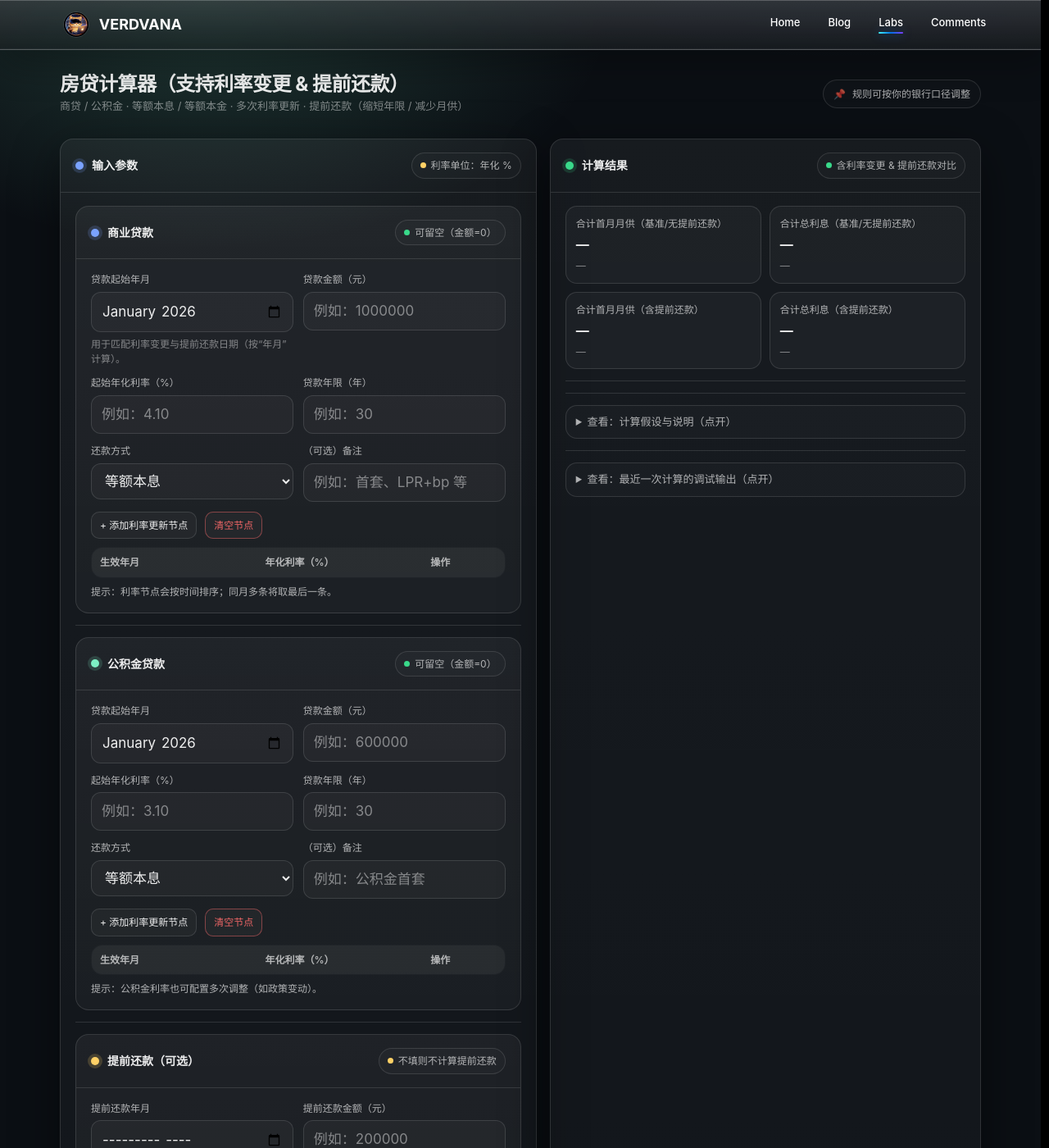
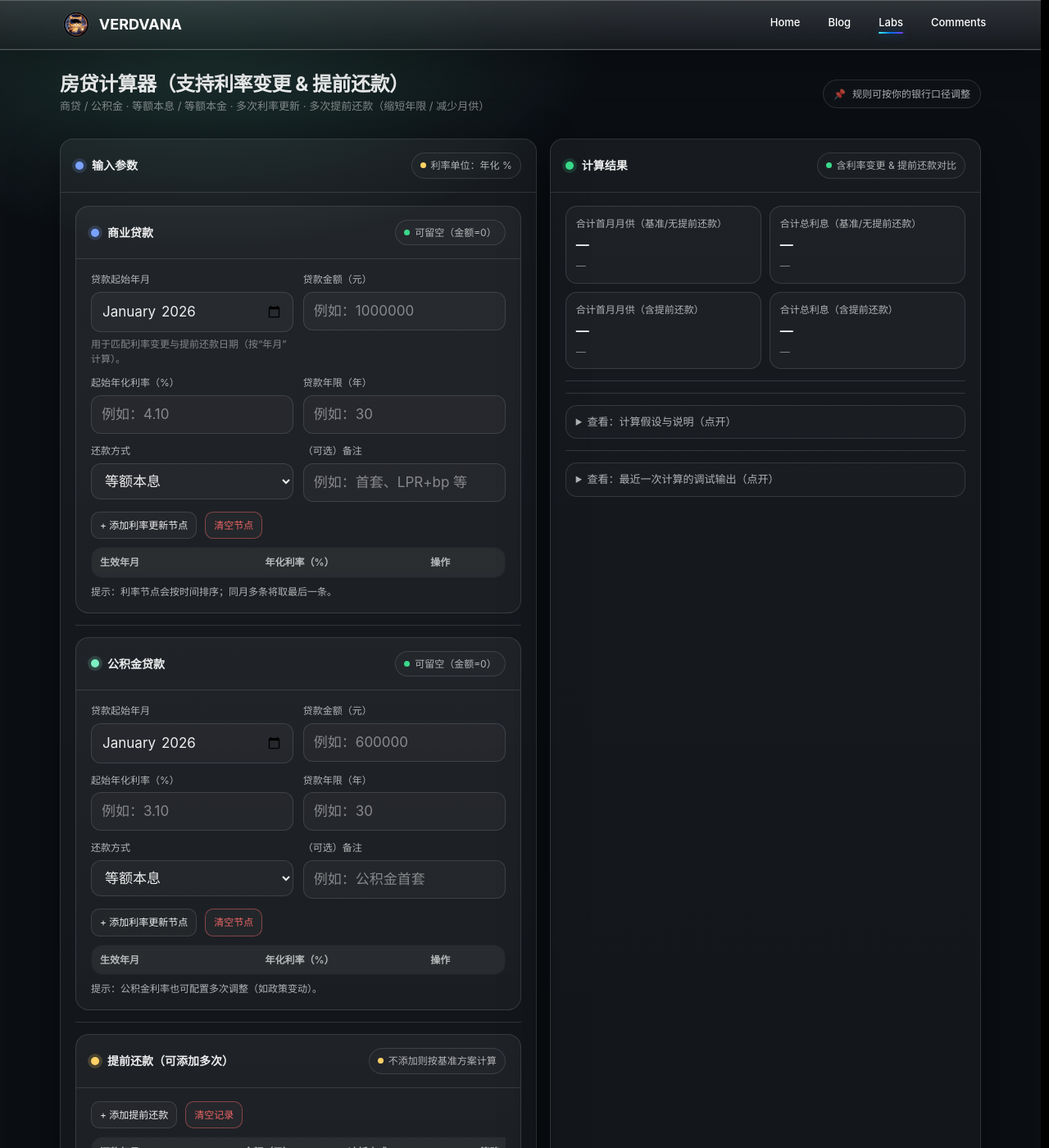
Before and after one commit to Verdvana/Verdvana.github.io, a Jekyll site: the page built from labs/mortgage_calculator.html, in a window 1280 px wide and 1400 px high. Shown: the whole window at 82% size. Built offline with Jekyll 4.4.1, drawn with Linux system fonts in a browser that asks for light colours; comment, search, counter and statistics services are not loaded; some of the changed lines change nothing that is shown; some of the changed text lies outside the part shown.

Commit message:
添加提前还款功能，优化表格布局和样式

```diff
--- a/assets/css/labs/mortgage_calculator.css
+++ b/assets/css/labs/mortgage_calculator.css
@@ -209,6 +209,13 @@
       background: rgba(255,255,255,0.04);
     }
     .table tr:last-child td{ border-bottom: none; }
+    .table-scroll{ overflow-x:auto; }
+    .prepay-table{ min-width:760px; }
+    .prepay-table th:nth-child(1){ width:17%; }
+    .prepay-table th:nth-child(2){ width:18%; }
+    .prepay-table th:nth-child(3){ width:23%; }
+    .prepay-table th:nth-child(4){ width:30%; }
+    .prepay-table th:nth-child(5){ width:12%; }
     .td-actions{
       display:flex; gap:8px; align-items:center;
     }
--- a/labs/mortgage_calculator.html
+++ b/labs/mortgage_calculator.html
@@ -6,7 +6,6 @@
 extra_css:
   - /assets/css/labs/mortgage_calculator.css
 ---
-
 <div class="lab-page">
 
 
@@ -15,7 +14,7 @@
 <header style="display: flex; justify-content: space-between; align-items: center; margin-bottom: 30px;">
 <div style="flex:1;">
 <h1 style="margin:0; font-size: 24px; letter-spacing: -0.5px;">房贷计算器（支持利率变更 &amp; 提前还款）</h1>
-<p style="margin:4px 0 0; opacity: 0.5; font-size: 13px;">商贷 / 公积金 · 等额本息 / 等额本金 · 多次利率更新 · 提前还款（缩短年限 / 减少月供）</p>
+<p style="margin:4px 0 0; opacity: 0.5; font-size: 13px;">商贷 / 公积金 · 等额本息 / 等额本金 · 多次利率更新 · 多次提前还款（缩短年限 / 减少月供）</p>
 </div>
 <div style="display:flex; gap:12px; align-items:center; flex-wrap:wrap; justify-content:flex-end;">
 
@@ -164,39 +163,30 @@
 <div class="hd">
 <div class="section-title">
 <div class="dot" style="background:#ffd166; box-shadow: 0 0 0 4px rgba(255,209,102,0.18);"></div>
-<h2>提前还款（可选）</h2>
+<h2>提前还款（可添加多次）</h2>
 </div>
-<div class="badge warn"><span class="b"></span><span>不填则不计算提前还款</span></div>
+<div class="badge warn"><span class="b"></span><span>不添加则按基准方案计算</span></div>
 </div>
 <div class="bd">
-<div class="row">
-<div>
-<label>提前还款年月</label>
-<input id="prepayDate" type="month"/>
-<div class="hint">发生在当期“正常还款后”再冲抵本金。</div>
+<div class="toolbar" style="margin-top:0;">
+<button class="mini" onclick="addPrepayRow()">+ 添加提前还款</button>
+<button class="mini danger" onclick="clearPrepayRows()">清空记录</button>
 </div>
-<div>
-<label>提前还款金额（元）</label>
-<input id="prepayAmount" min="0" placeholder="例如：200000" step="1000" type="number"/>
+<div class="table-scroll">
+<table class="table prepay-table" id="prepayTable">
+<thead>
+<tr>
+<th>还款年月</th>
+<th>金额（元）</th>
+<th>冲抵方式</th>
+<th>策略</th>
+<th>操作</th>
+</tr>
+</thead>
+<tbody></tbody>
+</table>
 </div>
-</div>
-<div class="row">
-<div>
-<label>分配方式</label>
-<select id="prepayAlloc">
-<option value="bizFirst">优先冲商贷</option>
-<option value="gjjFirst">优先冲公积金</option>
-<option value="proRata">按剩余本金比例分摊</option>
-</select>
-</div>
-<div>
-<label>提前还款策略</label>
-<select id="prepayMode">
-<option value="shortenTerm">缩短年限（保持月供尽量不变）</option>
-<option value="reducePayment">减少月供（保持期限尽量不变）</option>
-</select>
-</div>
-</div>
+<div class="small">各笔按年月先后执行；同月多笔按列表顺序执行，均发生在当月正常还款后。</div>
 <div class="toolbar">
 <button class="primary" onclick="calculateAll()">开始计算</button>
 <button onclick="fillDemo()">填入示例数据</button>
@@ -250,7 +240,8 @@
 <ul>
 <li>每月按 <span class="code">月利率 = 年利率 / 12</span> 计息。</li>
 <li>利率更新节点以“生效年月”为准，从该月开始应用。</li>
-<li>提前还款发生在当月“正常还款后”，然后冲抵本金（若金额超过剩余本金则按剩余本金计）。</li>
+<li>多次提前还款按年月排序后逐笔执行；同月多笔按录入顺序执行，均发生在当月“正常还款后”。</li>
+<li>每次提前还款都按当时的实际剩余本金重新分配；若金额超过两笔贷款的可还本金，则只冲抵可用余额。</li>
 <li>等额本息：
                 <ul>
 <li>若选择“减少月供”：预还后按剩余期数重新计算月供；利率变化也会重新计算月供。</li>
@@ -375,6 +366,72 @@
     return dedup;
   }
 
+  // ======== 提前还款表：DOM 管理 ========
+  function addPrepayRow(preset=null){
+    const tbody = document.querySelector("#prepayTable tbody");
+    const tr = document.createElement("tr");
+
+    const fields = [
+      {type:"month", value:preset?.date ?? ""},
+      {type:"number", value:preset?.amount ?? "", min:"0", step:"1000", placeholder:"例如：200000"}
+    ];
+    for(const field of fields){
+      const td = document.createElement("td");
+      const input = document.createElement("input");
+      Object.assign(input, field);
+      td.appendChild(input);
+      tr.appendChild(td);
+    }
+
+    const allocTd = document.createElement("td");
+    const alloc = document.createElement("select");
+    alloc.innerHTML = `
+      <option value="bizFirst">优先冲商贷</option>
+      <option value="gjjFirst">优先冲公积金</option>
+      <option value="proRata">按剩余本金比例</option>`;
+    alloc.value = preset?.alloc ?? "bizFirst";
+    allocTd.appendChild(alloc);
+    tr.appendChild(allocTd);
+
+    const modeTd = document.createElement("td");
+    const mode = document.createElement("select");
+    mode.innerHTML = `
+      <option value="shortenTerm">缩短年限（保持月供）</option>
+      <option value="reducePayment">减少月供（保持期限）</option>`;
+    mode.value = preset?.mode ?? "shortenTerm";
+    modeTd.appendChild(mode);
+    tr.appendChild(modeTd);
+
+    const actionTd = document.createElement("td");
+    const del = document.createElement("button");
+    del.className = "mini danger";
+    del.textContent = "删除";
+    del.onclick = () => tr.remove();
+    actionTd.appendChild(del);
+    tr.appendChild(actionTd);
+    tbody.appendChild(tr);
+  }
+
+  function clearPrepayRows(){
+    document.querySelector("#prepayTable tbody").innerHTML = "";
+  }
+
+  function readPrepayRows(){
+    return [...document.querySelectorAll("#prepayTable tbody tr")].map((tr, index) => {
+      const inputs = tr.querySelectorAll("input");
+      const selects = tr.querySelectorAll("select");
+      return {
+        ym: parseMonth(inputs[0].value),
+        dateText: inputs[0].value,
+        amountText: inputs[1].value,
+        amount: Number(inputs[1].value),
+        alloc: selects[0].value,
+        mode: selects[1].value,
+        order: index
+      };
+    }).filter(p => p.dateText !== "" || p.amountText !== "");
+  }
+
   // ======== 核心：还款模拟 ========
   function annuityPayment(balance, annualRate, months){
     if(months<=0) return 0;
@@ -399,11 +456,11 @@
 
   function simulateLoan(params){
     // params:
-    // {principal, startYM, totalMonths, method, initialAnnualRate, rateChanges[], prepay:{ym, amount, mode} or null, keepTermWhenNoPrepay:true}
+    // {principal, startYM, totalMonths, method, initialAnnualRate, rateChanges[], prepays:[{ym, amount, mode}]}
     const {
       principal, startYM, totalMonths, method,
       initialAnnualRate, rateChanges,
-      prepay
+      prepays = []
     } = params;
 
     const getRate = buildRateLookup(initialAnnualRate, rateChanges);
@@ -427,12 +484,16 @@
     }
 
     const schedule = [];
-    let prepayApplied = false;
+    let activeMode = null;
+    const sortedPrepays = prepays
+      .filter(x => x && x.ym && x.amount > 0)
+      .map((x, index) => ({...x, inputOrder:x.order ?? index}))
+      .sort((a,b) => compareYM(a.ym,b.ym) || a.inputOrder-b.inputOrder);
 
     // 辅助：当利率变化时，是否重算月供（等额本息）
     const recalcOnRateChange = () => {
       if(method !== "annuity") return;
-      if(prepay && prepay.mode === "shortenTerm" && prepayApplied){
+      if(activeMode === "shortenTerm"){
         // 缩短年限：保持月供不变
         return;
       }
@@ -491,54 +552,30 @@
         extra: 0
       });
 
-      // 本月正常还款后：检查是否提前还款
-      if(prepay && !prepayApplied && compareYM(ym, prepay.ym) === 0){
+      // 本月正常还款后：按录入顺序应用该月的一笔或多笔提前还款
+      const monthPrepays = sortedPrepays.filter(x => compareYM(x.ym, ym) === 0);
+      for(const prepay of monthPrepays){
         const extra = clamp(prepay.amount, 0, bal);
         bal -= extra;
-        prepayApplied = true;
-        schedule[schedule.length-1].extra = extra;
+        schedule[schedule.length-1].extra += extra;
         schedule[schedule.length-1].balance = bal < 1e-10 ? 0 : bal;
-
-        // 提前还款后，更新计划
-        if(method === "annuity"){
-          if(prepay.mode === "reducePayment"){
-            // 保持剩余期数不变：remainingMonthsPlan 减 1（刚还完本月）后重新算
-            // remainingMonthsPlan 会在下面统一处理，所以这里不动，等更新后重算
-          }else{
-            // shortenTerm: 保持payment不变（已由逻辑处理）
-          }
-        }else{
-          // equalPrincipal
-          if(prepay.mode === "reducePayment"){
-            // 重新计算每月本金=剩余本金/剩余期数
-            // 等到更新 remainingMonthsPlan 后再算，这里先不算
-          }else{
-            // shortenTerm: principalFixed 不变
-          }
-        }
+        activeMode = prepay.mode;
       }
 
-      // 更新剩余期数（对 reducePayment 来说必须控制期数；对 shortenTerm 只是统计用）
+      // 更新合同剩余期数；“减少月供”始终以原合同到期日为边界
       remainingMonthsPlan = Math.max(0, remainingMonthsPlan - 1);
 
-      // 提前还款后需要重新定计划（reducePayment）
-      if(prepayApplied && prepay && compareYM(ym, prepay.ym) === 0){
-        if(prepay.mode === "reducePayment"){
+      // 同月最后一笔提前还款的策略决定下一期计划
+      if(monthPrepays.length){
+        const finalMode = monthPrepays[monthPrepays.length-1].mode;
+        if(finalMode === "reducePayment"){
           if(method === "annuity"){
             payment = annuityPayment(bal, getRate(addMonths(ym,1)), remainingMonthsPlan);
-            // 注意：重算通常从下期开始，因此用下个月利率预估（更贴近实际）
           }else{
             principalFixed = (remainingMonthsPlan>0)? (bal / remainingMonthsPlan) : bal;
           }
         }else{
-          // shortenTerm: 对 equalPrincipal 需要调整 remainingMonthsPlan 为“预计还清月数”
-          if(method === "equalPrincipal"){
-            if(principalFixed > 1e-12){
-              remainingMonthsPlan = Math.ceil(bal / principalFixed);
-            }
-          }else{
-            // annuity shortenTerm: remainingMonthsPlan 不再强约束，继续模拟直到 bal=0；这里保持为“剩余计划期数”也无妨
-          }
+          // 缩短年限：沿用当前月供或每月本金，循环会在余额归零时结束
         }
       }
 
@@ -647,78 +684,51 @@
     if((biz.amount||0) <= 0 && (gjj.amount||0) <= 0){
       errs.push("请至少填写一笔贷款金额（商贷或公积金）。");
     }
+    const rawPrepays = readPrepayRows();
+    rawPrepays.forEach((p, index) => {
+      if(!p.ym) errs.push(`第 ${index+1} 笔提前还款的年月无效`);
+      if(!isFinite(p.amount) || p.amount <= 0) errs.push(`第 ${index+1} 笔提前还款金额需 > 0`);
+    });
     if(errs.length){
       renderError(errs);
       return;
     }
 
+    const simulate = (loan, prepays=[]) => (loan.amount>0) ? simulateLoan({
+      principal: loan.amount,
+      startYM: loan.start,
+      totalMonths: Math.round(loan.years*12),
+      method: loan.method,
+      initialAnnualRate: loan.rate/100,
+      rateChanges: loan.changes,
+      prepays
+    }) : emptySim(loan.start);
+
     // 基准（无提前还款）
-    const baseBiz = (biz.amount>0)? simulateLoan({
-      principal: biz.amount,
-      startYM: biz.start,
-      totalMonths: Math.round(biz.years*12),
-      method: biz.method,
-      initialAnnualRate: biz.rate/100,
-      rateChanges: biz.changes,
-      prepay: null
-    }) : emptySim(biz.start);
+    const baseBiz = simulate(biz);
+    const baseGjj = simulate(gjj);
 
-    const baseGjj = (gjj.amount>0)? simulateLoan({
-      principal: gjj.amount,
-      startYM: gjj.start,
-      totalMonths: Math.round(gjj.years*12),
-      method: gjj.method,
-      initialAnnualRate: gjj.rate/100,
-      rateChanges: gjj.changes,
-      prepay: null
-    }) : emptySim(gjj.start);
-
-    // 提前还款参数
-    const preYM = parseMonth(document.getElementById("prepayDate").value);
-    const preAmt = Number(document.getElementById("prepayAmount").value || 0);
-    const alloc = document.getElementById("prepayAlloc").value;
-    const mode = document.getElementById("prepayMode").value;
-
-    let afterBiz = baseBiz, afterGjj = baseGjj;
-    let prepayEnabled = preYM && preAmt>0;
-
-    if(prepayEnabled){
-      // 先跑一遍“在当月还款后余额”以便分配
-      // 如果目标月份不在 schedule 内（比如比起始月早/或已结清），则视为不可用：提前还款无效
-      const bizBal = (biz.amount>0)? getBalanceAt(baseBiz.schedule, preYM) : 0;
-      const gjjBal = (gjj.amount>0)? getBalanceAt(baseGjj.schedule, preYM) : 0;
-
-      // 若该月不在还款期内
-      if((biz.amount>0 && bizBal===null) && (gjj.amount>0 && gjjBal===null)){
-        prepayEnabled = false;
-      }else{
-        const bizBalUse = (bizBal===null)? 0 : bizBal;
-        const gjjBalUse = (gjjBal===null)? 0 : gjjBal;
-        const split = splitPrepay(alloc, preAmt, bizBalUse, gjjBalUse);
-
-        afterBiz = (biz.amount>0)? simulateLoan({
-          principal: biz.amount,
-          startYM: biz.start,
-          totalMonths: Math.round(biz.years*12),
-          method: biz.method,
-          initialAnnualRate: biz.rate/100,
-          rateChanges: biz.changes,
-          prepay: { ym: preYM, amount: split.bizExtra, mode }
-        }) : emptySim(biz.start);
-
-        afterGjj = (gjj.amount>0)? simulateLoan({
-          principal: gjj.amount,
-          startYM: gjj.start,
-          totalMonths: Math.round(gjj.years*12),
-          method: gjj.method,
-          initialAnnualRate: gjj.rate/100,
-          rateChanges: gjj.changes,
-          prepay: { ym: preYM, amount: split.gjjExtra, mode }
-        }) : emptySim(gjj.start);
-      }
+    // 每笔提前还款都基于此前所有事件执行后的余额重新分配
+    const sortedPrepays = [...rawPrepays].sort((a,b) => compareYM(a.ym,b.ym) || a.order-b.order);
+    const bizPrepays = [];
+    const gjjPrepays = [];
+    const appliedPrepays = [];
+    for(const event of sortedPrepays){
+      const currentBiz = simulate(biz, bizPrepays);
+      const currentGjj = simulate(gjj, gjjPrepays);
+      const bizBal = getBalanceAt(currentBiz.schedule, event.ym) ?? 0;
+      const gjjBal = getBalanceAt(currentGjj.schedule, event.ym) ?? 0;
+      const split = splitPrepay(event.alloc, event.amount, bizBal, gjjBal);
+      if(split.bizExtra > 1e-6) bizPrepays.push({ym:event.ym, amount:split.bizExtra, mode:event.mode, order:event.order});
+      if(split.gjjExtra > 1e-6) gjjPrepays.push({ym:event.ym, amount:split.gjjExtra, mode:event.mode, order:event.order});
+      appliedPrepays.push({...event, ...split, appliedAmount:split.bizExtra+split.gjjExtra});
     }
 
-    renderResults({biz, gjj, baseBiz, baseGjj, afterBiz, afterGjj, prepayEnabled, preYM, preAmt, alloc, mode});
+    const afterBiz = simulate(biz, bizPrepays);
+    const afterGjj = simulate(gjj, gjjPrepays);
+    const prepayEnabled = appliedPrepays.some(x => x.appliedAmount > 1e-6);
+
+    renderResults({biz, gjj, baseBiz, baseGjj, afterBiz, afterGjj, prepayEnabled, prepays:appliedPrepays});
     buildCSV({biz, gjj, baseBiz, baseGjj, afterBiz, afterGjj, prepayEnabled});
   }
 
@@ -748,7 +758,7 @@
   }
 
   function renderResults(ctx){
-    const {biz, gjj, baseBiz, baseGjj, afterBiz, afterGjj, prepayEnabled, preYM, preAmt, alloc, mode} = ctx;
+    const {biz, gjj, baseBiz, baseGjj, afterBiz, afterGjj, prepayEnabled, prepays} = ctx;
 
     // 合计 KPI
     const basePay = (baseBiz.firstPay||0) + (baseGjj.firstPay||0);
@@ -762,7 +772,7 @@
     document.getElementById("kpiAfterInt").textContent = prepayEnabled ? `${fmtMoney(afterInt)} 元` : "（未启用）";
     document.getElementById("kpiBasePayS").textContent = `商贷+公积金 · 以首期月供为代表（利率变更后月供可能变化）`;
     document.getElementById("kpiBaseIntS").textContent = `总利息=全期利息合计`;
-    document.getElementById("kpiAfterPayS").textContent = prepayEnabled ? `策略：${mode==="shortenTerm"?"缩短年限":"减少月供"} · 分配：${allocText(alloc)}` : "填写提前还款年月与金额即可启用";
+    document.getElementById("kpiAfterPayS").textContent = prepayEnabled ? `已执行 ${prepays.filter(x=>x.appliedAmount>1e-6).length} 笔提前还款` : "添加提前还款记录即可启用";
     document.getElementById("kpiAfterIntS").textContent = prepayEnabled ? `少付利息：${fmtMoney(baseInt-afterInt)} 元` : "—";
 
     // 逐笔摘要
@@ -798,7 +808,7 @@
             <div class="box">
               <div class="t">提前还款后周期变化</div>
               <div class="v">${prepayEnabled ? termDiffStr : "（未启用）"}</div>
-              <div class="s">${prepayEnabled ? `提前还款：${monthToStr(preYM)} · ${fmtMoney(preAmt)} 元` : "填写提前还款即可计算缩短年限或减少月供"}</div>
+              <div class="s">${prepayEnabled ? `共执行 ${prepays.filter(x=>x.appliedAmount>1e-6).length} 笔 · 实际冲抵 ${fmtMoney(prepays.reduce((s,x)=>s+x.appliedAmount,0))} 元` : "添加提前还款即可计算缩短年限或减少月供"}</div>
             </div>
             <div class="box">
               <div class="t">总利息变化</div>
@@ -815,6 +825,23 @@
       </div>
     `);
 
+    if(prepays.length){
+      const rows = prepays.map((p, i) => `
+        <tr>
+          <td>${i+1}</td><td>${monthToStr(p.ym)}</td><td>${fmtMoney(p.amount)}</td>
+          <td>${allocText(p.alloc)}</td><td>${p.mode==="shortenTerm"?"缩短年限":"减少月供"}</td>
+          <td>${fmtMoney(p.bizExtra)}</td><td>${fmtMoney(p.gjjExtra)}</td><td>${fmtMoney(p.appliedAmount)}</td>
+        </tr>`).join("");
+      blocks.splice(1, 0, `
+        <div class="card" style="box-shadow:none; margin-bottom:12px;">
+          <div class="hd"><div class="section-title"><div class="dot" style="background:#ffd166;"></div><h2>提前还款执行明细</h2></div></div>
+          <div class="bd"><div class="table-scroll"><table class="table" style="min-width:760px; margin-top:0;">
+            <thead><tr><th>#</th><th>年月</th><th>计划金额</th><th>冲抵方式</th><th>策略</th><th>商贷</th><th>公积金</th><th>实际冲抵</th></tr></thead>
+            <tbody>${rows}</tbody>
+          </table></div></div>
+        </div>`);
+    }
+
     document.getElementById("summaryBlocks").innerHTML = blocks.join("\n");
 
     // debug
@@ -826,7 +853,7 @@
       after: prepayEnabled ? {
         biz: pickSim(afterBiz), gjj: pickSim(afterGjj),
         totalInterest: afterInt, firstPay: afterPay,
-        prepay: {date: monthToStr(preYM), amount: preAmt, alloc, mode}
+        prepays: prepays.map(p => ({date:monthToStr(p.ym), requested:p.amount, applied:p.appliedAmount, biz:p.bizExtra, gjj:p.gjjExtra, alloc:p.alloc, mode:p.mode}))
       } : null
     };
     document.getElementById("debugOut").textContent = JSON.stringify(dbg, null, 2);
@@ -874,11 +901,11 @@
     // “减少月供”展示：提前还款后，从下一期开始的典型月供（取 schedule 中 prepay 后的第一期）
     let nextPayDrop = null;
     if(prepayEnabled){
-      // 找到提前还款月的索引
-      const pre = parseMonth(document.getElementById("prepayDate").value);
-      if(pre){
-        const idxBase = baseSim.schedule.findIndex(r=>compareYM(r.ym, pre)===0);
-        const idxAfter = afterSim.schedule.findIndex(r=>compareYM(r.ym, pre)===0);
+      // 以该笔贷款实际发生的第一次提前还款为代表，展示其下一期月供变化
+      const firstExtraRow = afterSim.schedule.find(r => r.extra > 1e-6);
+      if(firstExtraRow){
+        const idxBase = baseSim.schedule.findIndex(r=>compareYM(r.ym, firstExtraRow.ym)===0);
+        const idxAfter = afterSim.schedule.findIndex(r=>compareYM(r.ym, firstExtraRow.ym)===0);
         if(idxBase>=0 && idxAfter>=0){
           const baseNext = baseSim.schedule[idxBase+1]?.payment;
           const afterNext = afterSim.schedule[idxAfter+1]?.payment;
@@ -1043,17 +1070,17 @@
     clearRateRows("gjj");
     addRateRow("gjj", {date:"2028-01", rate:"3.25"});
 
-    document.getElementById("prepayDate").value = "2030-06";
-    document.getElementById("prepayAmount").value = 200000;
-    document.getElementById("prepayAlloc").value = "proRata";
-    document.getElementById("prepayMode").value = "shortenTerm";
+    clearPrepayRows();
+    addPrepayRow({date:"2030-06", amount:200000, alloc:"proRata", mode:"shortenTerm"});
+    addPrepayRow({date:"2033-10", amount:100000, alloc:"bizFirst", mode:"reducePayment"});
   }
 
 
 
 
 
-// 初始化：默认不加节点
+// 初始化：给提前还款保留一条空白记录，利率更新节点默认不添加
+  addPrepayRow();
   // addRateRow('biz'); addRateRow('gjj'); // 如你想默认一行可取消注释
 </script>
 </main>
```
